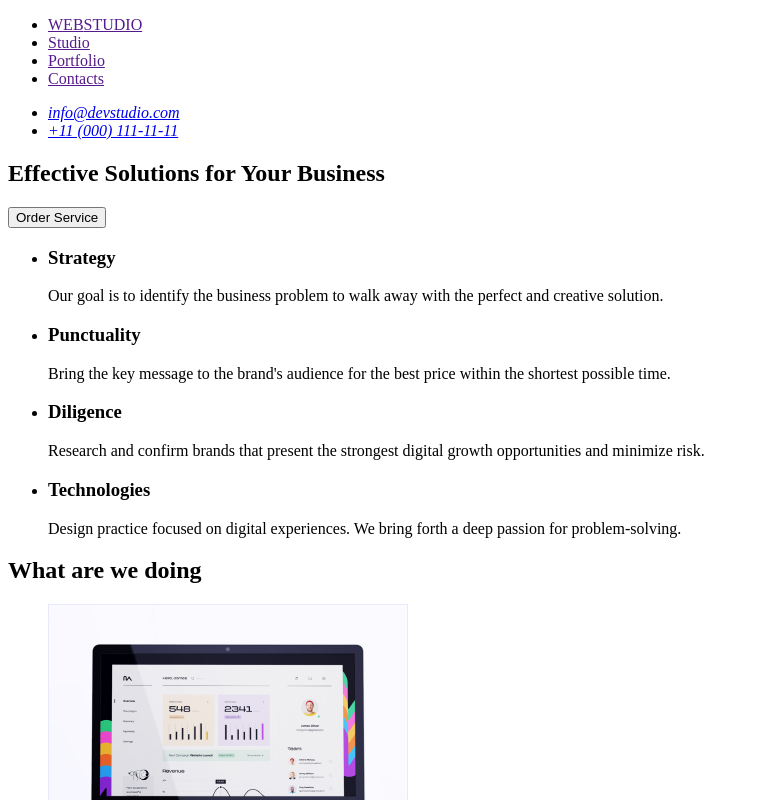
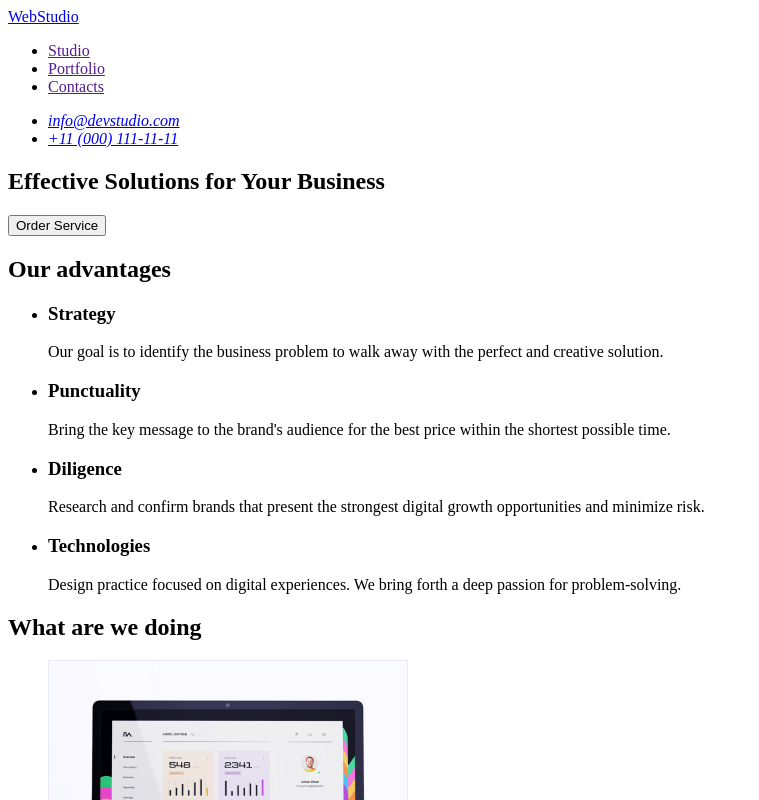
Before and after one commit to LazebnyiDanylo/goit-markup-hw-01, a plain HTML site: page index.html in a window 1280 px wide. Shown: the top 800 px of the page, without its empty margins (0-759 px from the left). Drawn offline with Linux system fonts and the light colour scheme.

Commit message:
restart-2nd-try

```diff
--- a/index.html
+++ b/index.html
@@ -9,10 +9,8 @@
   <body>
     <header>
       <nav>
+        <a href="./index.html">WebStudio</a>
         <ul>
-          <li>
-            <a href=""><span>WEB</span>STUDIO</a>
-          </li>
           <li>
             <a href="">Studio</a>
           </li>
@@ -41,6 +39,7 @@
         <button type="button">Order Service</button>
       </section>
       <section>
+        <h2>Our advantages</h2>
         <ul>
           <li>
             <h3>Strategy</h3>
@@ -101,7 +100,7 @@
       </section>
     </main>
     <footer>
-      <a href=""><span>WEB</span>STUDIO</a>
+      <a href="./index.html">WebStudio</a>
       <p>Increase the flow of customers and sales for your business with digital marketing & growth solutions.</p>
     </footer>
   </body>
```
